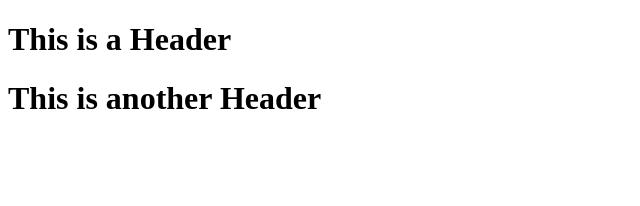
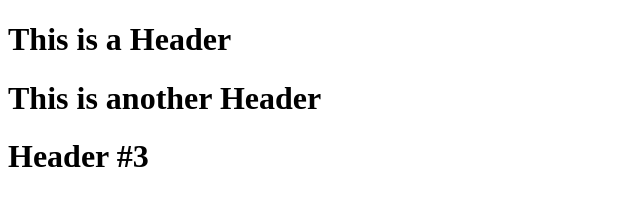
Before and after one commit to Rockstone1520/Hackaton, a plain HTML site: page index.html in a window 1280 px wide. Shown: the whole page, without its empty margins (0-640 px from the left). Drawn offline with Linux system fonts and the light colour scheme.

Commit message:
Third commit

```diff
--- a/index.html
+++ b/index.html
@@ -7,5 +7,6 @@
 	<body>
 		<h1>This is a Header</h1>
 		<h1>This is another Header</h1>
+		<h1>Header #3</h1>
 	</body>
 </html>
```
